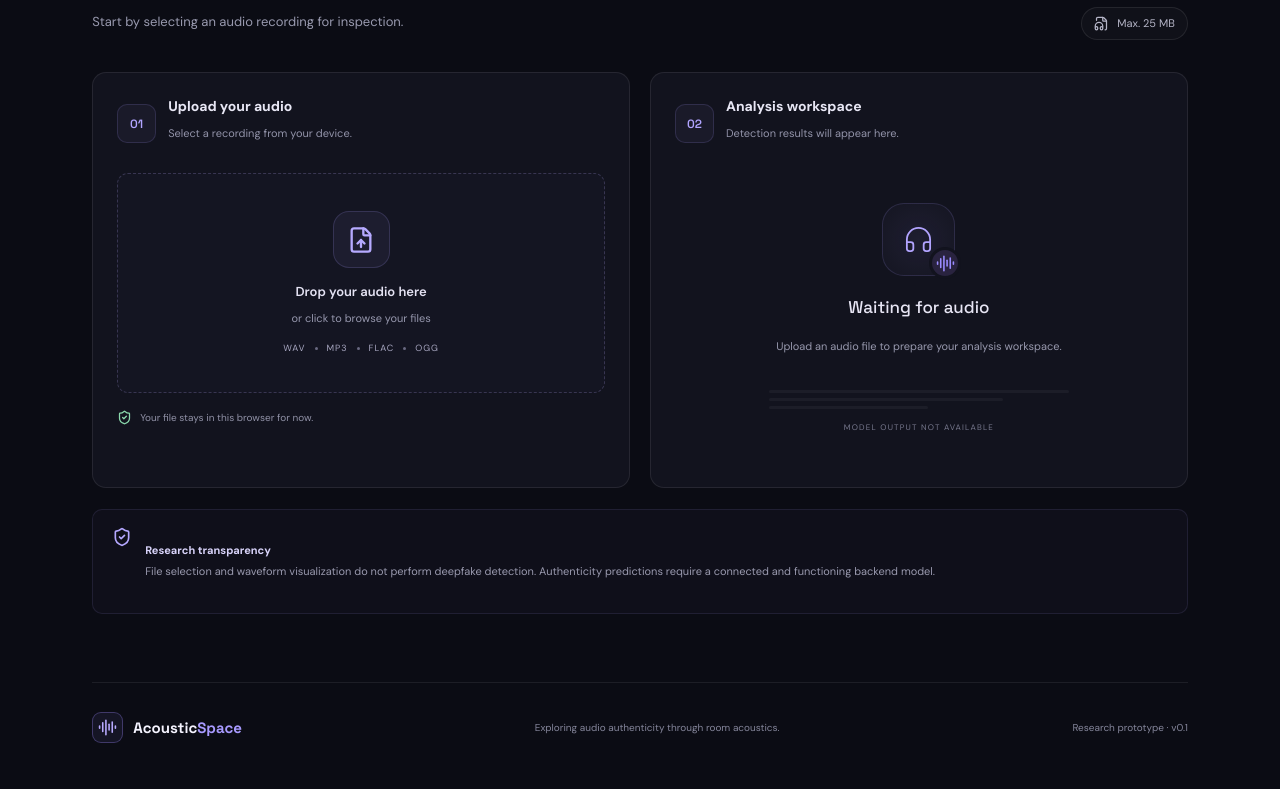
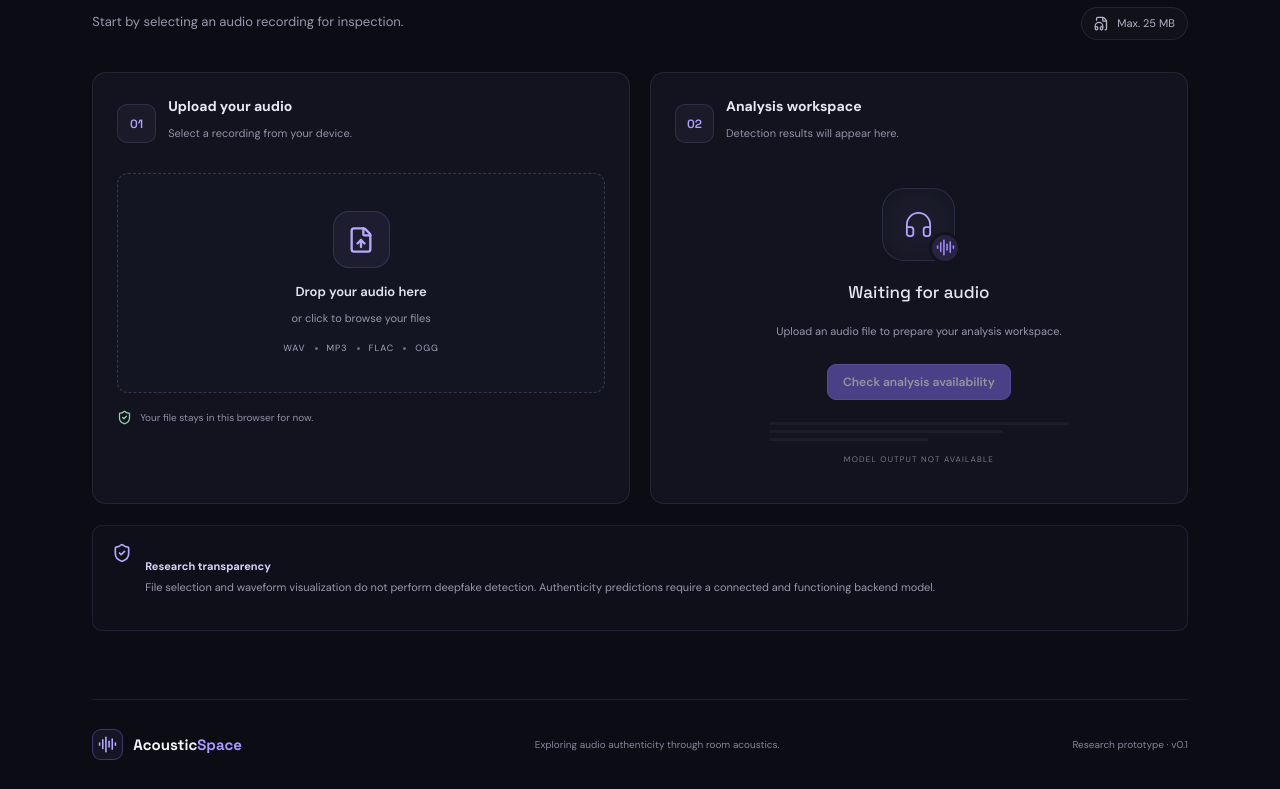
Before and after one commit to ShambhabiDutta/AcousticSpace-Deepfake-Detection-via-Room-Impulse-Response-RIR-, a React (Vite) app in the folder frontend/: page / in a window 1280 px wide. Shown: the part 908-1697 px from the top of the page. Built offline with nearby package versions, Linux system fonts and the light colour scheme.

Commit message:
Add audio analysis workflow UI

```diff
--- a/frontend/src/App.tsx
+++ b/frontend/src/App.tsx
@@ -14,7 +14,10 @@ import {
 import './App.css'
 
 const MAX_FILE_SIZE = 25 * 1024 * 1024
+
 const SUPPORTED_EXTENSIONS = /\.(wav|mp3|flac|ogg|m4a|webm)$/i
+
+type AnalysisStatus = 'idle' | 'ready' | 'unavailable'
 
 function App() {
   const [audioFile, setAudioFile] = useState<File | null>(null)
@@ -23,11 +26,14 @@ function App() {
   const [isPlaying, setIsPlaying] = useState(false)
   const [duration, setDuration] = useState(0)
   const [currentTime, setCurrentTime] = useState(0)
+  const [analysisStatus, setAnalysisStatus] =
+    useState<AnalysisStatus>('idle')
 
   const fileInputRef = useRef<HTMLInputElement>(null)
   const waveformRef = useRef<HTMLDivElement>(null)
   const waveSurferRef = useRef<WaveSurfer | null>(null)
 
+  // Load the selected audio into WaveSurfer.
   useEffect(() => {
     if (!audioFile || !waveformRef.current) return
 
@@ -46,6 +52,7 @@ function App() {
     })
 
     waveSurferRef.current = wavesurfer
+
     setWaveformError('')
     setIsPlaying(false)
     setCurrentTime(0)
@@ -59,9 +66,17 @@ function App() {
       setCurrentTime(time)
     })
 
-    wavesurfer.on('play', () => setIsPlaying(true))
-    wavesurfer.on('pause', () => setIsPlaying(false))
-    wavesurfer.on('finish', () => setIsPlaying(false))
+    wavesurfer.on('play', () => {
+      setIsPlaying(true)
+    })
+
+    wavesurfer.on('pause', () => {
+      setIsPlaying(false)
+    })
+
+    wavesurfer.on('finish', () => {
+      setIsPlaying(false)
+    })
 
     wavesurfer.on('error', () => {
       setWaveformError(
@@ -82,15 +97,14 @@ function App() {
     }
   }, [audioFile])
 
+  // Validate a selected or dropped audio file.
   const handleFile = (file?: File) => {
-  // Reset the file input so the same file can be selected again.
     if (fileInputRef.current) {
       fileInputRef.current.value = ''
     }
 
     if (!file) return
 
-  // Validate the file extension.
     if (!SUPPORTED_EXTENSIONS.test(file.name)) {
       setError(
         'Unsupported file format. Please choose WAV, MP3, FLAC, OGG, M4A, or WebM.',
@@ -98,7 +112,6 @@ function App() {
       return
     }
 
-  // Reject empty files.
     if (file.size === 0) {
       setError(
         'The selected file is empty. Please choose a valid audio recording.',
@@ -106,7 +119,6 @@ function App() {
       return
     }
 
-  // Enforce the 25 MB upload limit.
     if (file.size > MAX_FILE_SIZE) {
       setError(
         'This file exceeds the 25 MB limit. Please choose a smaller audio file.',
@@ -114,9 +126,9 @@ function App() {
       return
     }
 
-  // Accept the validated file.
     setError('')
     setWaveformError('')
+    setAnalysisStatus('ready')
     setAudioFile(file)
   }
 
@@ -127,7 +139,9 @@ function App() {
   }
 
   const formatTime = (seconds: number) => {
-    if (!Number.isFinite(seconds) || seconds < 0) return '0:00'
+    if (!Number.isFinite(seconds) || seconds < 0) {
+      return '0:00'
+    }
 
     const minutes = Math.floor(seconds / 60)
     const remainingSeconds = Math.floor(seconds % 60)
@@ -141,18 +155,30 @@ function App() {
     }
   }
 
+  // Remove the current audio and reset the workspace.
   const removeAudio = () => {
     waveSurferRef.current?.pause()
+
     setAudioFile(null)
     setError('')
     setWaveformError('')
     setIsPlaying(false)
     setCurrentTime(0)
     setDuration(0)
+    setAnalysisStatus('idle')
 
     if (fileInputRef.current) {
       fileInputRef.current.value = ''
     }
+  }
+
+  // This UI does not run a real deepfake detection model.
+  const checkAnalysisAvailability = () => {
+    if (!audioFile || duration <= 0 || waveformError) {
+      return
+    }
+
+    setAnalysisStatus('unavailable')
   }
 
   return (
@@ -287,6 +313,7 @@ function App() {
               <h2>Audio analyzer</h2>
               <p>Start by selecting an audio recording for inspection.</p>
             </div>
+
             <span className="file-limit">
               <FileAudio size={15} /> Max. 25 MB
             </span>
@@ -357,10 +384,12 @@ function App() {
                   <span className="file-icon">
                     <FileAudio size={21} />
                   </span>
+
                   <div className="file-details">
                     <strong>{audioFile.name}</strong>
                     <span>{formatSize(audioFile.size)}</span>
                   </div>
+
                   <button
                     type="button"
                     className="remove-file"
@@ -432,20 +461,45 @@ function App() {
                 </div>
 
                 <h3>
-                  {audioFile ? 'Ready for analysis' : 'Waiting for audio'}
+                  {analysisStatus === 'unavailable'
+                    ? 'Model not connected'
+                    : audioFile
+                      ? 'Ready for analysis'
+                      : 'Waiting for audio'}
                 </h3>
 
                 <p>
-                  {audioFile
-                    ? 'Your file is selected. Connect the detection model to analyze its acoustic features.'
+                  {analysisStatus === 'unavailable'
+                    ? 'Your audio is selected, but a detection backend is not connected. No prediction was generated.'
+                    : audioFile
+                      ? 'Your audio is ready. Check analysis availability to see whether the detection workflow is connected.'
                       : 'Upload an audio file to prepare your analysis workspace.'}
                 </p>
+
+                <button
+                  type="button"
+                  className="waveform-play-button"
+                  disabled={
+                    !audioFile || duration <= 0 || Boolean(waveformError)
+                  }
+                  onClick={checkAnalysisAvailability}
+                >
+                  {analysisStatus === 'unavailable'
+                    ? 'Check again'
+                    : 'Check analysis availability'}
+                </button>
 
                 <div className="result-placeholder">
                   <span />
                   <span />
                   <span />
-                  <small>MODEL OUTPUT NOT AVAILABLE</small>
+                  <small>
+                    {analysisStatus === 'unavailable'
+                      ? 'DETECTION MODEL UNAVAILABLE'
+                      : analysisStatus === 'ready'
+                        ? 'AWAITING MODEL INTEGRATION'
+                        : 'MODEL OUTPUT NOT AVAILABLE'}
+                  </small>
                 </div>
               </div>
             </div>
@@ -476,6 +530,7 @@ function App() {
             Acoustic<span className="brand-highlight">Space</span>
           </span>
         </a>
+
         <span>Exploring audio authenticity through room acoustics.</span>
         <span>Research prototype · v0.1</span>
       </footer>
```
Lines whose indentation alone changed are shown as unchanged.
